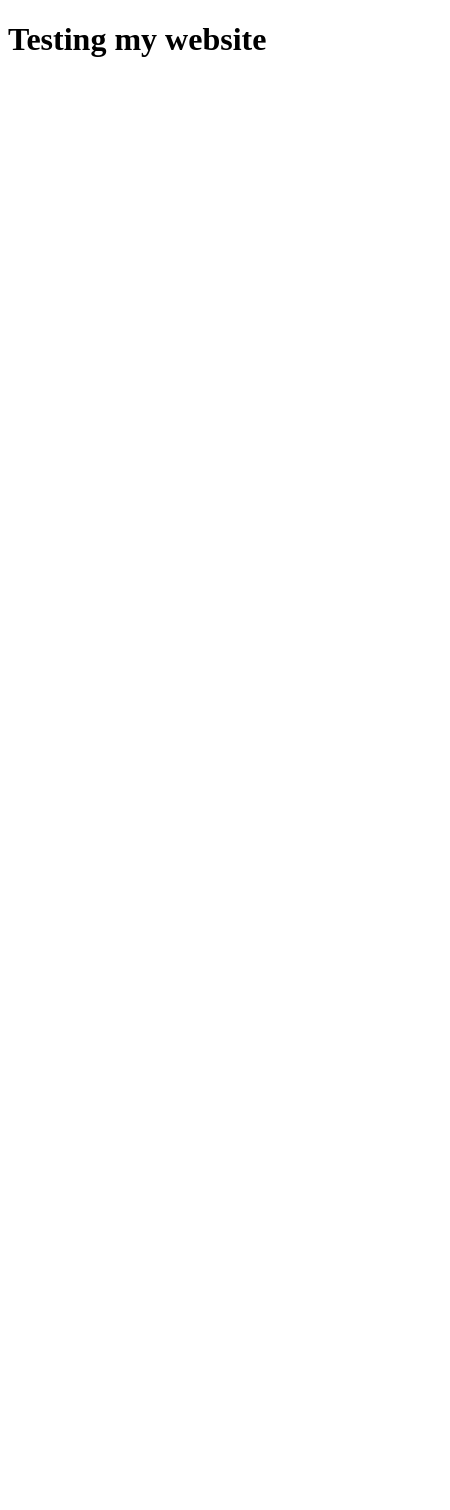
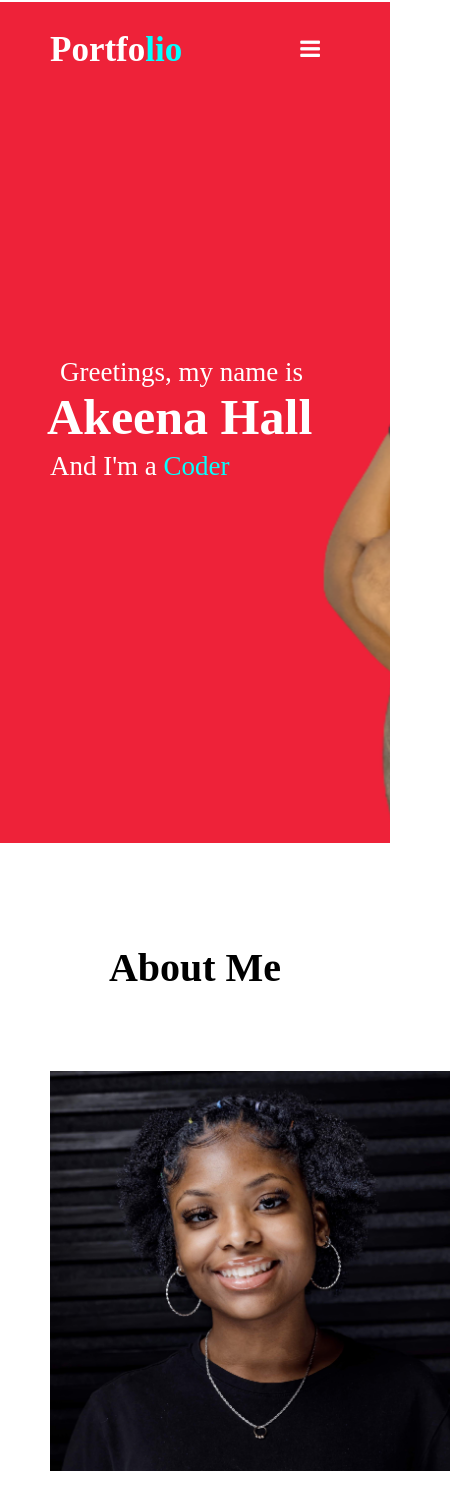
Before and after one commit to akeenahall42029/personalwebsite, a plain HTML site: page index.html in a window 390 px wide. Shown: the whole page, 450 px wide, since content can reach past the window. Before the commit the page ends 844 px from the top, so only its background shows below. Drawn offline with nearby package versions, Linux system fonts and the light colour scheme; a web font is replaced by a local one.

Commit message:
Working on the home page ofmy website

```diff
--- a/index.html
+++ b/index.html
@@ -1,10 +1,55 @@
 <!DOCTYPE html>
 <html>
 <head>
+	<meta charset="UTF-8">
+	<meta name="viewport" content="width=device-width, inital-scale=1.0">
+	<title>Personal Portfolio Website</title>
 	<link rel="stylesheet" href="style.css">
-	<title>Personal Portfolio</title>
+	<link rel="stylesheet" href="https://cdnjs.cloudflare.com/ajax/libs/font-awesome/4.7.0/css/font-awesome.min.css">
+	<script src="https://kit.fontawesome.com/yourcode.js" crossorigin="anonymous"></script>
+	<script src="https://code.jquery.com/jquery-3.6.0.min.js"></script>
+
 </head>
 <body>
-	<h1> Testing my website </h1>
+ 	<nav class="navbar">
+ 		<div class="max-width">
+ 			<!-- Come back and change the id for the logo-->
+ 			<div class="logo"> <a href="#"> Portfo<span>lio</span> </a> </div>
+ 		<ul class="menu">
+ 			<li><a href="#">Home</a></li>
+ 			<li><a href="#">About</a></li>
+ 			<li><a href="#">Project</a></li>
+ 			<li><a href="#contact">Contact</a></li>
+
+ 		</ul>
+ 		<div class="menu-btn">
+ 			<i class="fa fa-bars"></i>
+ 		</div>
+ 		</div>
+
+ 	</nav>
+ 	<!-- IDK what to name this yet... -->
+ 	<section class="home" id="home">
+ 		<div class="max-width">
+ 			<div class="home-content">
+ 				<div class="text-1"> Greetings, my name is </div>
+ 				<div class="text-2"> Akeena Hall </div>
+ 				<div class="text-3">And I'm a <span>Coder</span></div>
+ 			</div>
+ 		</div>
+ 	</section>
+ 	<!-- Start of my about section -->
+ 	<section class="about" id="about">
+ 		<div class="max-width">
+ 			<h2 class="title"> About Me</h2>
+ 			<div class="about-content">
+ 				<div class="column left">
+ 					<img src="images/headshot2020.jpg">
+ 				</div>
+
+ 			</div>
+ 		</div>
+ 	</section>
+ 	<script src="script.js"></script>
 </body>
 </html>
--- a/script.js
+++ b/script.js
@@ -0,0 +1,24 @@
+$(document).ready(function(){
+
+	$(window).scroll(function(){
+
+		if(this.scrollY >20){
+			$('.navbar').addClass("sticky");
+
+		}else{
+			$('.navbar').removeClass("sticky");
+
+		}
+	});
+
+
+	//toggle menu/navbar code
+
+	$('.menu-btn').click(function(){
+		$('.navbar .menu').toggleClass("active");
+		$('.menu-btn i').toggleClass("active");
+
+	});
+
+
+})
--- a/style.css
+++ b/style.css
@@ -0,0 +1,197 @@
+@import url('https://fonts.googleapis.com/css2?family=Average&display=swap');
+
+*{
+	margin: 0;
+	padding: 0;
+	box-sizing: border-box;
+	text-decoration: none;
+}
+/* Code for the nav bar, created at the top of the page */
+.max-width{
+	max-width: 1300px;
+	padding 0 80px;
+	margin: auto;
+}
+.navbar{
+	position: fixed;
+	width: 100%;
+	padding: 30px 0;
+	font-family: 'Average';
+	transition: all 0.3s ease;
+
+}
+.navbar.sticky{
+	padding: 15px 0;
+	background: #03ffff;
+}
+.navbar .max-width{
+	display: flex;
+	align-items: center;
+	justify-content: space-between;
+}
+.navbar .logo a{
+	font-size: 35px;
+	font-weight: 600;
+	color: #fff;
+}
+.navbar.sticky .logo a span{
+	color: #fff;
+	transition: all 0.3s ease;
+}
+.navbar .logo a span{
+	color: #03ffff;
+}
+.navbar .menu li a{
+	color: #fff;
+	font-size: 18px;
+	font-weight: 500;
+	margin-left: 25px;
+	transition: color 0.3s ease;
+}
+
+.navbar .menu li a:hover{
+	color: #03ffff;
+}
+/* fix this to match with color scheme later */
+.navbar.sticky .menu li a:hover{
+	color: #fff;
+}
+.menu-btn{
+	color: #fff;
+	font-size: 23px;
+	cursor: pointer;
+	display:none;
+	margin-right: 20px;
+}
+.navbar .menu li{
+	list-style: none;
+	display: inline-block;
+}
+
+/* styling for the home section */
+
+.home{
+	display: flex;
+	background: url("images/new_banner.png") no-repeat center;
+	height: 100vh;
+	color:#fff;
+	min-height: 500px;
+	font-family: 'Average';
+}
+
+.home .max-width{
+	margin: auto 0 auto 40px;
+}
+
+.home .home-content .text-1{
+	font-size: 27px;
+	margin-left: 10px;
+
+}
+
+.home .home-content .text-2{
+	font-size: 75px;
+	font-weight: 600;
+	margin-left: -3px;
+
+}
+
+.home .home-content .text-3{
+	font-size: 40px;
+	margin: 5px 0;
+
+}
+
+.home .home-content .text-3 span{
+	color: #03ffff;
+	font-weight:500;
+}
+/*about section styling */
+section{
+	padding: 100px 0;
+}
+.about{
+	font-family: "Poppins", san-serif;
+}
+.about .title{
+	text-align: center;
+	font-size:40px;
+	font-family: 500;
+	margin-bottom: 60px;
+	padding-bottom: 20px;
+	font-family:"Average";
+}
+.about .about-content .left img{
+	height:400px;
+	width:400px;
+	object-fit: cover;
+
+}
+/* responsive media start */
+@media (max-width: 1104px){
+	.home .max-width{
+		margin-left: 0px;
+	}
+
+}
+@media (max-width: 991px){
+	.max-width{
+		padding: 0 50px;
+
+	}
+
+}
+
+@media (max-width: 947px){
+	.menu-btn{
+		display:block;
+		z-index: 999;
+	}
+	.menu-btn i.active:before{
+		content: "\f00d";
+
+	}
+	.max-width{
+		padding 0 50px;
+
+	}
+	.navbar .menu{
+		position: fixed;
+		height: 100vh;
+		width: 100%;
+		left: -100%;
+		top:0;
+		background: #111;
+		text-align: center;
+		padding-top: 80px;
+		transition: all 0.5s ease;
+	}
+	.navbar .menu.active{
+		left: 0;
+	}
+	.navbar .menu li{
+		display: block;
+	}
+	.navbar .menu li a{
+		display: inline-block;
+		margin: 20px 0;
+		font-size:25px;
+	}
+	.home .home-content .text-2{
+	font-size: 70px;
+	}
+
+	.home .home-content .text-3{
+	font-size: 35px;
+	}
+}
+@media (max-width: 500px){
+	.home .home-content .text-2{
+	font-size: 50px;
+	}
+
+	.home .home-content .text-3{
+	font-size: 27px;
+	}
+
+}
```
Also changed, not shown: images/banner.png (added), images/headshot2020.jpg (added), images/new_banner.png (added), 2 other files.
